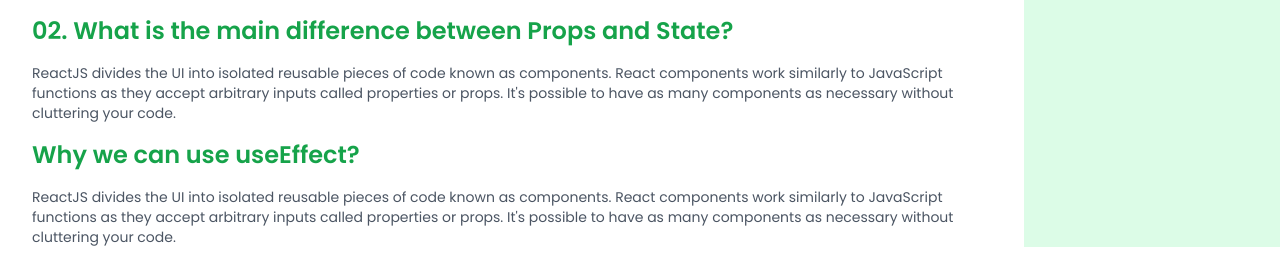
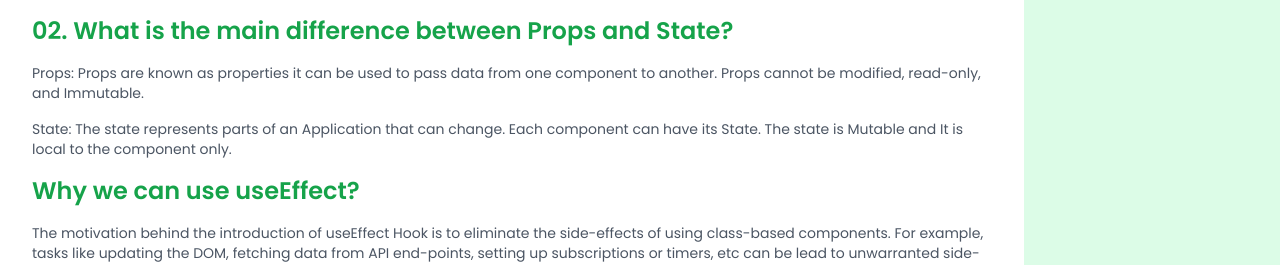
Before and after one commit to mdfaysal22/student-life-8, a React (Create React App) app: page / in a window 1280 px wide. Shown: the part 1213-1478 px from the top of the page. Built offline with nearby package versions, Linux system fonts and the light colour scheme.

Commit message:
ADD Blog Questions

```diff
--- a/src/Components/Blog/Blog.js
+++ b/src/Components/Blog/Blog.js
@@ -9,11 +9,12 @@
             </div>
             <div className='mt-4'>
                 <h1 className='text-2xl text-green-600 font-semibold'>02. What is the main difference between Props and State?</h1>
-                <p className='text-sm text-gray-600 mt-4'>ReactJS divides the UI into isolated reusable pieces of code known as components. React components work similarly to JavaScript functions as they accept arbitrary inputs called properties or props. It's possible to have as many components as necessary without cluttering your code.</p>
+                <p className='text-sm text-gray-600 mt-4'>Props: Props are known as properties it can be used to pass data from one component to another. Props cannot be modified, read-only, and Immutable.</p>
+                <p className='text-sm text-gray-600 mt-4'>State: The state represents parts of an Application that can change. Each component can have its State. The state is Mutable and It is local to the component only.</p>
             </div>
             <div className='mt-4'>
                 <h1 className='text-2xl text-green-600 font-semibold'>Why we can use useEffect?</h1>
-                <p className='text-sm text-gray-600 mt-4'>ReactJS divides the UI into isolated reusable pieces of code known as components. React components work similarly to JavaScript functions as they accept arbitrary inputs called properties or props. It's possible to have as many components as necessary without cluttering your code.</p>
+                <p className='text-sm text-gray-600 mt-4'>The motivation behind the introduction of useEffect Hook is to eliminate the side-effects of using class-based components. For example, tasks like updating the DOM, fetching data from API end-points, setting up subscriptions or timers, etc can be lead to unwarranted side-effects.</p>
             </div>
         </section>
     );
```
